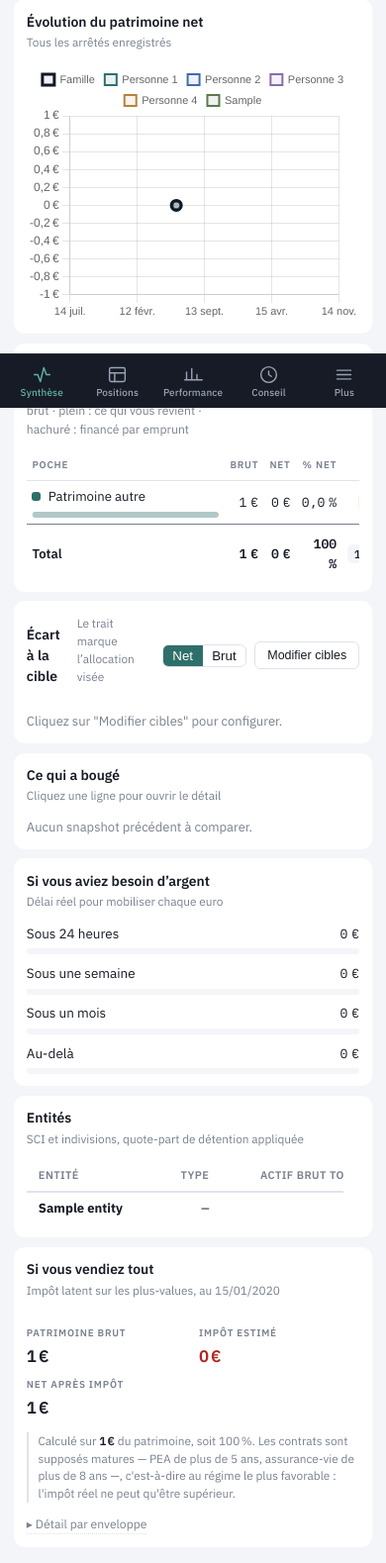
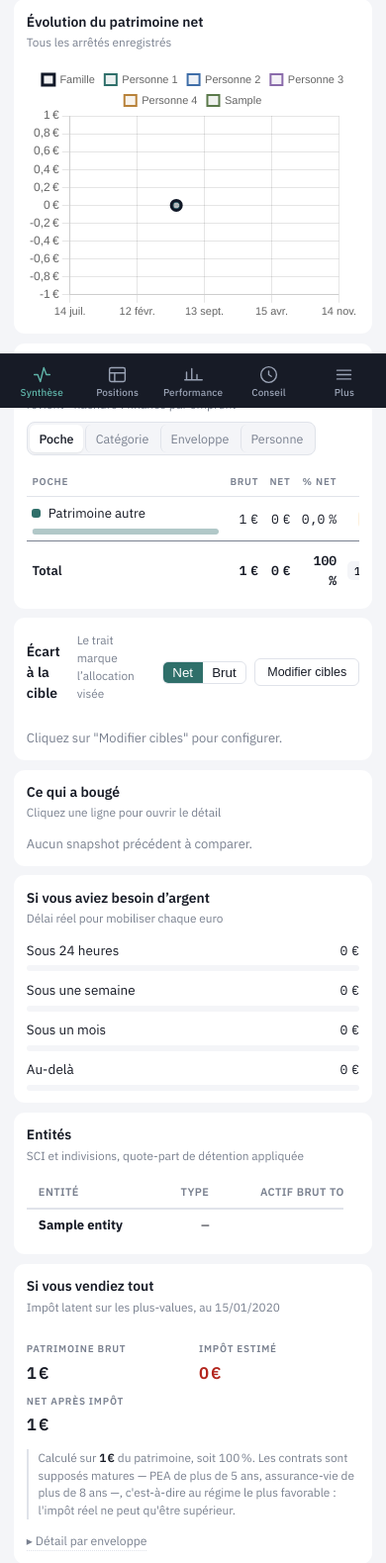
Before and after one commit to jrozelle/financy, a Flask app: page / in a window 390 px wide. Shown: the part 432-2011 px from the top of the page at 99% size. Before the commit the page ends 1982 px from the top, so only its background shows below. Run offline with Flask 3, Linux system fonts and the light colour scheme; data comes from the database, SQL or seed files in the repository; tables that the repository leaves empty hold one stand-in row (values such as "Sample post"); data that the repository does not hold is empty.

Commit message:
fix(ui): la barre du haut reste vraiment figee
Elle partait avec la page. `html, body { overflow-x: hidden }` force
`overflow-y: auto` : <body> devient un conteneur de defilement qui ne defile
jamais, et la barre, en `position: sticky`, s'accrochait a lui plutot qu'a la
fenetre. `overflow-x: clip` coupe le debordement horizontal sans creer de
conteneur. Verifie apres defilement, grand ecran et telephone : la barre
reste a 0, et aucune page ne deborde horizontalement.

Sur telephone, la carte Repartition debordait aussi de l'ecran : un element
de grille a `min-width: auto` et refusait de retrecir sous la largeur de son
selecteur a quatre boutons. Les cartes de la synthese peuvent desormais
retrecir, l'en-tete de carte passe a la ligne, et le selecteur defile dans sa
propre largeur.

Co-Authored-By: Claude Opus 5.5 (1M context) <noreply@anthropic.com>
Claude-Session: https://claude.ai/code/session_015NLNNgG8X2QhsSxUwMTeY6

```diff
--- a/static/style.css
+++ b/static/style.css
@@ -210,9 +210,13 @@
 
 /* ── Reset ─────────────────────────────────────────────────────────────── */
 *, *::before, *::after { box-sizing: border-box; margin: 0; padding: 0; }
+/* `clip` et non `hidden` : `hidden` force `overflow-y: auto`, ce qui fait de
+   <body> un conteneur de defilement qui ne defile jamais — et la barre du haut,
+   en `position: sticky`, s'y accrochait au lieu de la fenetre : elle partait
+   avec la page. `clip` coupe le debordement horizontal sans cet effet. */
 html, body {
   max-width: 100%;
-  overflow-x: hidden;
+  overflow-x: clip;
 }
 
 body {
@@ -3595,3 +3599,14 @@ th[data-sort]:focus-visible { outline: 2px solid var(--primary); outline-offset:
 
 .taux-duree { display: block; font-size: .68rem; color: var(--text-muted); }
 .taux-alerte { display: block; font-size: .68rem; color: var(--warning); }
+
+/* Une carte de la grille peut retrecir sous la largeur de son contenu : par
+   defaut un element de grille a `min-width: auto` et refuse, si bien que sur
+   telephone la carte Repartition debordait de l'ecran, tiree par son selecteur
+   a quatre boutons. Ce qui est large defile alors dans son propre conteneur. */
+#tab-synthese > [data-carte],
+#tab-synthese > .kpi-grid > *,
+#tab-synthese > .charts-row > * { min-width: 0; }
+.card-head { flex-wrap: wrap; row-gap: .5rem; }
+.card-head .seg { max-width: 100%; overflow-x: auto; scrollbar-width: none; }
+.card-head .seg::-webkit-scrollbar { display: none; }
```
